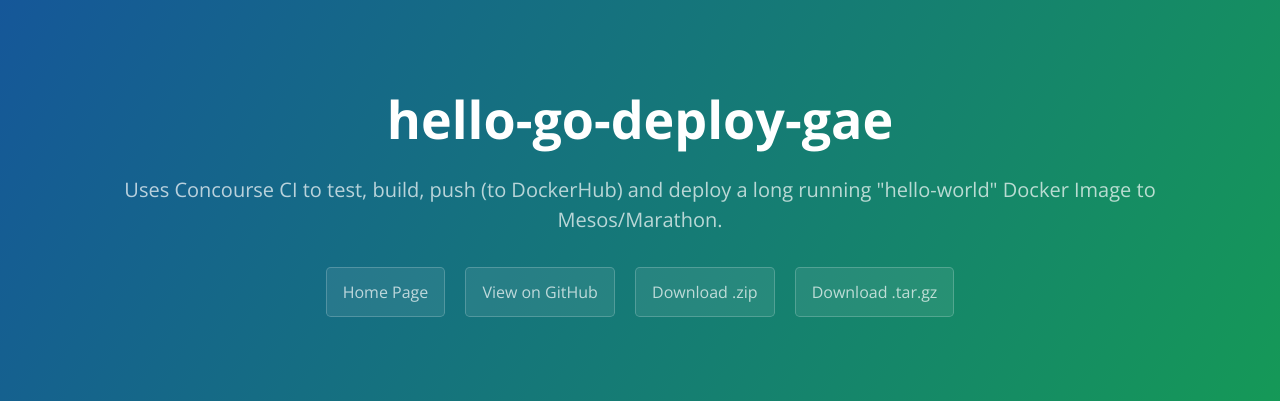
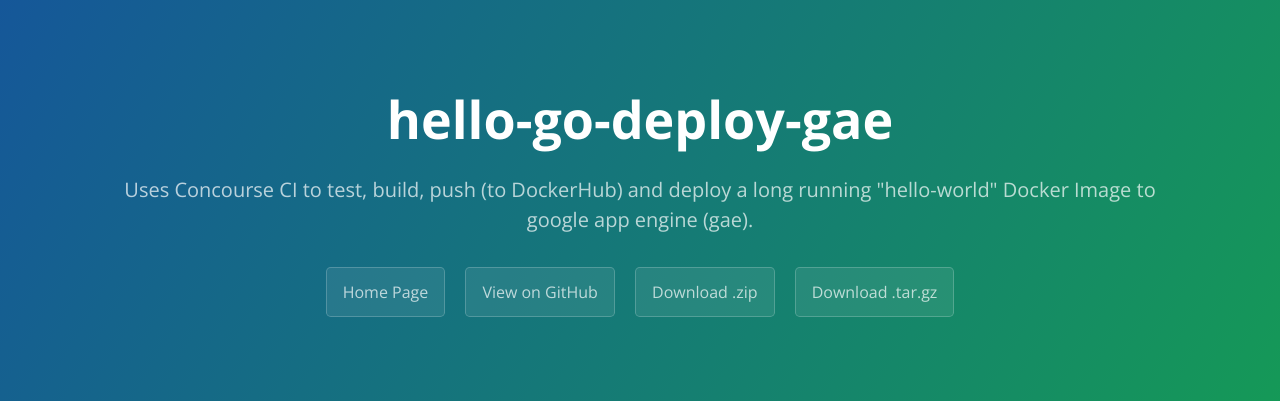
Before and after one commit to JeffDeCola/hello-go-deploy-gae, a Jekyll site: the page built from docs/index.md, in a window 1280 px wide and 900 px high. Shown: the top 401 px of the window. Built offline with Jekyll 4.4.1, drawn with Linux system fonts in a browser that asks for light colours; nearby versions of some CDN libraries; library files that are not in the unit come from our copies.

Commit message:
updated github page

```diff
--- a/docs/index.md
+++ b/docs/index.md
@@ -2,7 +2,7 @@
 layout: default
 title: JeffDeCola/hello-go-deploy-gae
 projectname : hello-go-deploy-gae
-summary: Uses Concourse CI to test, build, push (to DockerHub) and deploy a long running "hello-world" Docker Image to Mesos/Marathon.
+summary: Uses Concourse CI to test, build, push (to DockerHub) and deploy a long running "hello-world" Docker Image to google app engine (gae).
 ---
 
 {% include README.md %}
```
